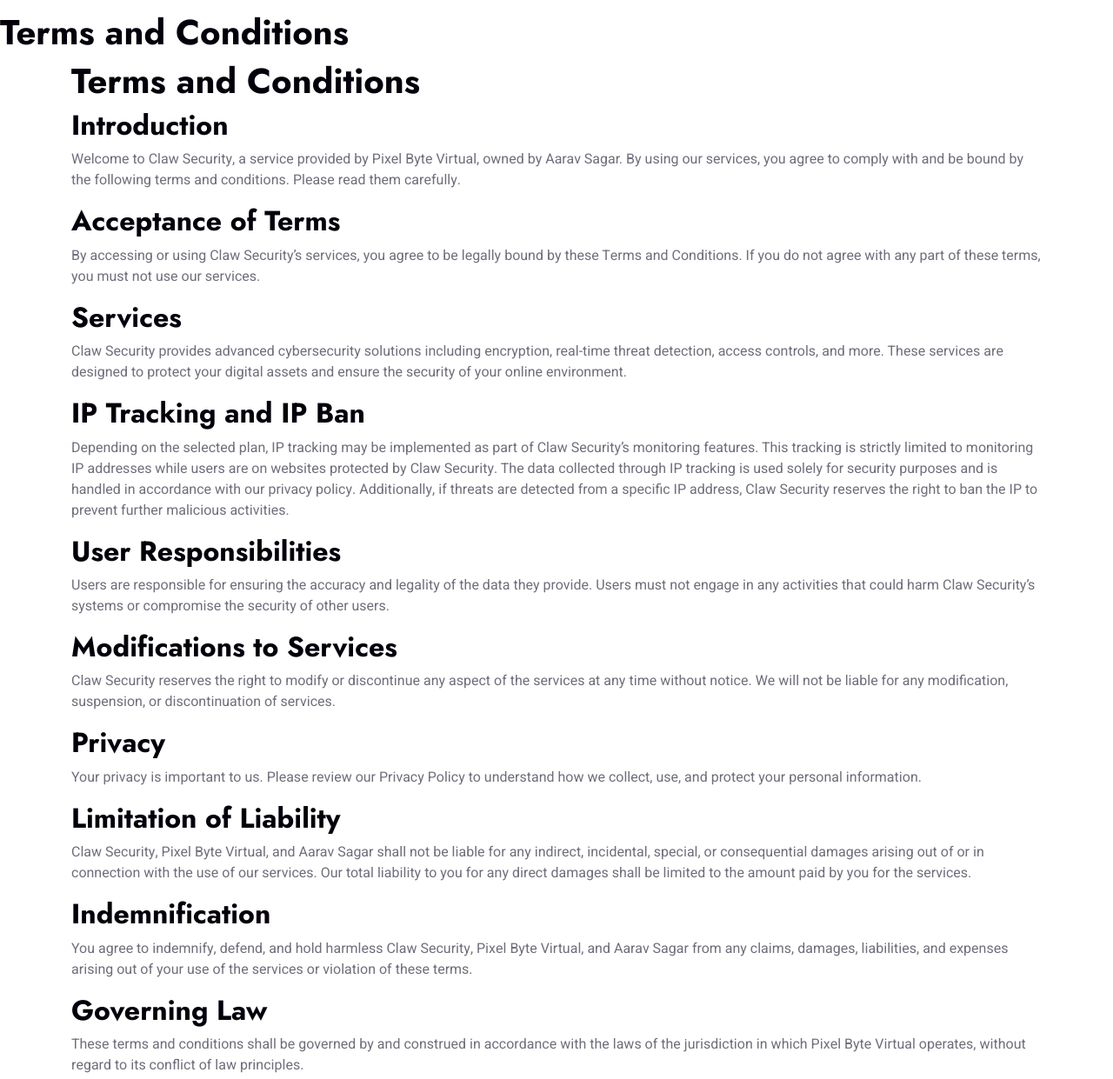
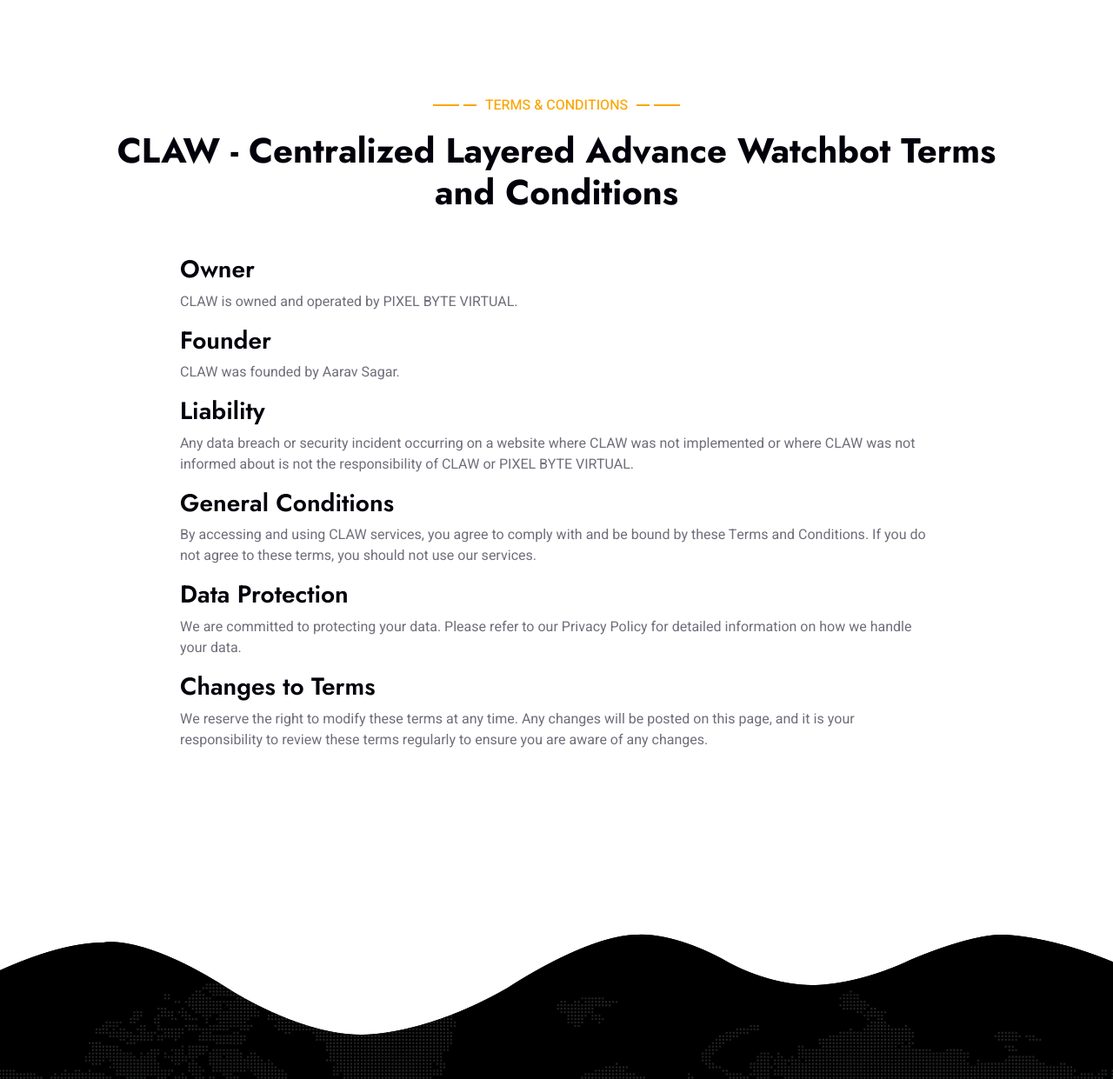
Before and after one commit to aaravsagar/claw-website-final, a plain HTML site: page terms.html in a window 1280 px wide. Shown: the part 580-1821 px from the top of the page at 87% size. Drawn offline with nearby package versions, Linux system fonts and the light colour scheme.

Commit message:
Update terms.html

```diff
--- a/terms.html
+++ b/terms.html
@@ -62,7 +62,7 @@
                         <a href="service.html" class="nav-item nav-link">Service</a>
 
                         <div class="nav-item dropdown">
-                            <a href="#" class="nav-link dropdown-toggle" data-bs-toggle="dropdown">User Agreements</a>
+                            <a href="#" class="nav-link dropdown-toggle" data-bs-toggle="dropdown active">User Agreements</a>
                             <div class="dropdown-menu m-0">
                                 <a href="404.html" class="dropdown-item active">Terms & Conditions</a>
                                 <a href="404.html" class="dropdown-item">Code Of Conduct</a>
@@ -93,51 +93,40 @@
                 </div>
             </div>
         </div>
-        <h1>Terms and Conditions</h1>
-        <div class="container">
-            <h1>Terms and Conditions</h1>
-
-            <h2>Introduction</h2>
-            <p>Welcome to Claw Security, a service provided by Pixel Byte Virtual, owned by Aarav Sagar. By using our services, you agree to comply with and be bound by the following terms and conditions. Please read them carefully.</p>
-
-            <h2>Acceptance of Terms</h2>
-            <p>By accessing or using Claw Security’s services, you agree to be legally bound by these Terms and Conditions. If you do not agree with any part of these terms, you must not use our services.</p>
-
-            <h2>Services</h2>
-            <p>Claw Security provides advanced cybersecurity solutions including encryption, real-time threat detection, access controls, and more. These services are designed to protect your digital assets and ensure the security of your online environment.</p>
-
-            <h2>IP Tracking and IP Ban</h2>
-            <p>Depending on the selected plan, IP tracking may be implemented as part of Claw Security’s monitoring features. This tracking is strictly limited to monitoring IP addresses while users are on websites protected by Claw Security. The data collected through IP tracking is used solely for security purposes and is handled in accordance with our privacy policy. Additionally, if threats are detected from a specific IP address, Claw Security reserves the right to ban the IP to prevent further malicious activities.</p>
-
-            <h2>User Responsibilities</h2>
-            <p>Users are responsible for ensuring the accuracy and legality of the data they provide. Users must not engage in any activities that could harm Claw Security’s systems or compromise the security of other users.</p>
-
-            <h2>Modifications to Services</h2>
-            <p>Claw Security reserves the right to modify or discontinue any aspect of the services at any time without notice. We will not be liable for any modification, suspension, or discontinuation of services.</p>
-
-            <h2>Privacy</h2>
-            <p>Your privacy is important to us. Please review our Privacy Policy to understand how we collect, use, and protect your personal information.</p>
-
-            <h2>Limitation of Liability</h2>
-            <p>Claw Security, Pixel Byte Virtual, and Aarav Sagar shall not be liable for any indirect, incidental, special, or consequential damages arising out of or in connection with the use of our services. Our total liability to you for any direct damages shall be limited to the amount paid by you for the services.</p>
-
-            <h2>Indemnification</h2>
-            <p>You agree to indemnify, defend, and hold harmless Claw Security, Pixel Byte Virtual, and Aarav Sagar from any claims, damages, liabilities, and expenses arising out of your use of the services or violation of these terms.</p>
-
-            <h2>Governing Law</h2>
-            <p>These terms and conditions shall be governed by and construed in accordance with the laws of the jurisdiction in which Pixel Byte Virtual operates, without regard to its conflict of law principles.</p>
-
-            <h2>Contact Information</h2>
-            <p>If you have any questions about these Terms and Conditions, please contact us through our website.</p>
-
-            <h2>Acceptance of These Terms</h2>
-            <p>By using Claw Security services, you acknowledge that you have read, understood, and agree to be bound by these Terms and Conditions.</p>
-        </div>
+        <!-- Navbar & Hero End -->
 
 
+        <!-- Terms & Conditions Start -->
+        <div class="container-xxl py-5">
+            <div class="container py-5 px-lg-5">
+                <div class="wow fadeInUp" data-wow-delay="0.1s">
+                    <p class="section-title text-secondary justify-content-center"><span></span>Terms & Conditions<span></span></p>
+                    <h1 class="text-center mb-5">CLAW - Centralized Layered Advance Watchbot Terms and Conditions</h1>
+                </div>
+                <div class="row justify-content-center">
+                    <div class="col-lg-10">
+                        <div class="wow fadeInUp" data-wow-delay="0.3s">
+                            <h3>Owner</h3>
+                            <p>CLAW is owned and operated by PIXEL BYTE VIRTUAL.</p>
+                            <h3>Founder</h3>
+                            <p>CLAW was founded by Aarav Sagar.</p>
+                            <h3>Liability</h3>
+                            <p>Any data breach or security incident occurring on a website where CLAW was not implemented or where CLAW was not informed about is not the responsibility of CLAW or PIXEL BYTE VIRTUAL.</p>
+                            <h3>General Conditions</h3>
+                            <p>By accessing and using CLAW services, you agree to comply with and be bound by these Terms and Conditions. If you do not agree to these terms, you should not use our services.</p>
+                            <h3>Data Protection</h3>
+                            <p>We are committed to protecting your data. Please refer to our Privacy Policy for detailed information on how we handle your data.</p>
+                            <h3>Changes to Terms</h3>
+                            <p>We reserve the right to modify these terms at any time. Any changes will be posted on this page, and it is your responsibility to review these terms regularly to ensure you are aware of any changes.</p>
+                        </div>
+                    </div>
+                </div>
+            </div>
+        </div>
+        <!-- Terms & Conditions End -->
 
 
-
+        <!-- Footer Start -->
         <div class="container-fluid bg-primary text-light footer wow fadeIn" data-wow-delay="0.1s">
             <div class="container py-5 px-lg-5">
                 <div class="row g-5">
```
